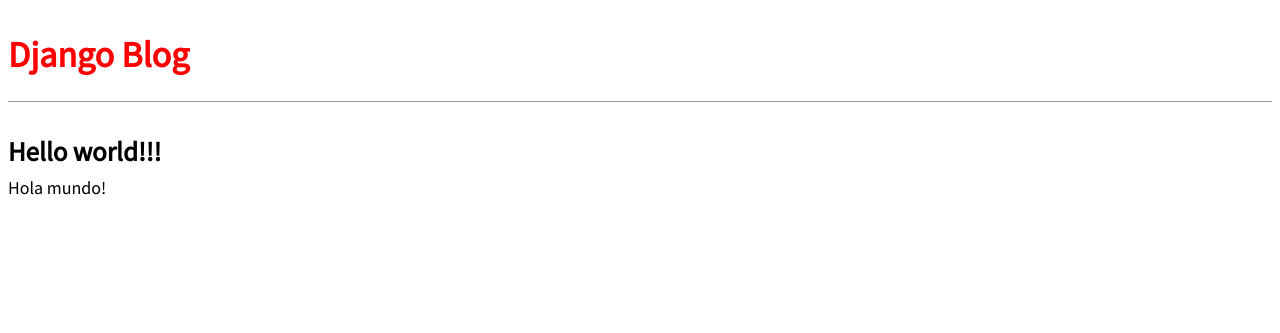
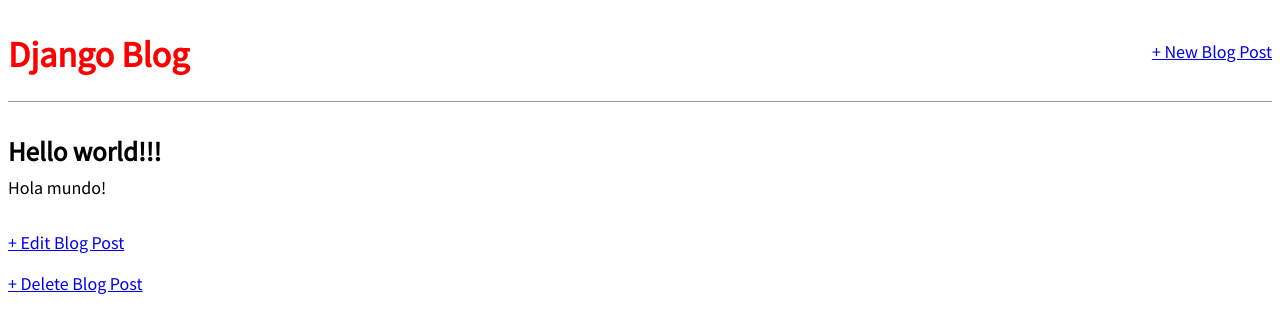
Before and after one commit to miguelrodriguez8/112_django_cr, a Django app: page /post/1/ in a window 1280 px wide. Shown: the top 333 px of the page. Run offline with Django 3.2, Linux system fonts and the light colour scheme; data comes from the database, SQL or seed files in the repository; both versions use the stored data as it was after the commit.

Commit message:
updated blog project

```diff
--- a/blog/models.py
+++ b/blog/models.py
@@ -1,4 +1,5 @@
 from django.db import models
+from django.urls import reverse
 
 class Post(models.Model):
     title = models.CharField(max_length=200)
@@ -7,3 +8,6 @@
 
     def __str__(self):
        return self.title
+
+    def get_absolute_url(self):
+        return reverse('post_detail', args=[str(self.id)])
--- a/blog/urls.py
+++ b/blog/urls.py
@@ -1,7 +1,10 @@
 from django.urls import path
-from .views import BlogListView, BlogDetailView
+from .views import BlogListView, BlogDetailView, BlogCreateView, BlogUpdateView, BlogDeleteView
 
 urlpatterns = [
+    path('post/<int:pk>/delete/', BlogDeleteView.as_view(), name='post_delete'),
+    path('post/<int:pk>/edit/', BlogUpdateView.as_view(), name='post_edit'),
+    path('post/new/', BlogCreateView.as_view(), name='post_new'),
     path('post/<int:pk>/', BlogDetailView.as_view(), name='post_detail'),
-    path('', BlogListView.as_view(), name='home')
+    path('', BlogListView.as_view(), name='home'),
 ]
--- a/blog/views.py
+++ b/blog/views.py
@@ -1,7 +1,8 @@
 from django.shortcuts import render
 from django.views.generic import ListView, DetailView
+from django.views.generic.edit import CreateView, UpdateView, DeleteView
+from django.urls import reverse_lazy
 from .models import Post
-
 
 class BlogListView(ListView):
     model = Post
@@ -11,6 +12,17 @@
     model = Post
     template_name = 'post_detail.html'
 
+class BlogCreateView(CreateView):
+    model = Post
+    template_name = 'post_new.html'
+    fields = ['title', 'author', 'body']
 
+class BlogUpdateView(UpdateView):
+    model = Post
+    template_name = 'post_edit.html'
+    fields = ['title', 'body']
 
-# Create your views here.
+class BlogDeleteView(DeleteView):
+    model = Post
+    template_name = 'post_delete.html'
+    success_url = reverse_lazy('home')
--- a/config/urls.py
+++ b/config/urls.py
@@ -19,5 +19,6 @@
 
 urlpatterns = [
     path('admin/', admin.site.urls),
+    path('accounts/', include('django.contrib.auth.urls')),
     path('', include('blog.urls')),
 ]
--- /dev/null
+++ b/requirements.txt
@@ -0,0 +1,5 @@
+asgiref==3.2.10
+Django==3.1.2
+pytz==2020.1
+shell==1.0.1
+sqlparse==0.4.1
--- a/templates/base.html
+++ b/templates/base.html
@@ -5,13 +5,18 @@
     <link rel="stylesheet" href="{% static 'css/base.css' %}">
     <link href="https://fonts.googleapis.com/css?family=Source+Sans+Pro:400" rel="stylesheet">
     <link href="{% static 'css/base.css' %}" rel="stylesheet">
+</head>
+
 <body>
+    <div>
         <header>
-            <h1>
-                <a href="{% url 'home' %}">Django Blog</a>
-            </h1>
+            <div class="nav-left">
+                <h1><a href="{% url 'home' %}">Django Blog</a></h1>
+            </div>
+            <div class="nav-right">
+                <a href="{% url 'post_new' %}">+ New Blog Post</a>
+            </div>
         </header>
-        <div>
         {% block content %}
         {% endblock content %}
     </div>
--- a/templates/post_detail.html
+++ b/templates/post_detail.html
@@ -6,4 +6,6 @@
         <p>{{ object.body }}</p>
     </div>
 
+    <p><a href="{% url 'post_edit' post.pk %}">+ Edit Blog Post</a></p>
+    <p><a href="{% url 'post_delete' post.pk %}">+ Delete Blog Post</a></p>
 {% endblock content %}
```
Also changed, not shown: blog/tests.py (+24 -1 lines), static/css/base.css (+93 -0 lines), templates/post_delete.html (added, +9 -0 lines), templates/post_edit.html (added, +10 -0 lines), templates/post_new.html (added, +10 -0 lines), db.sqlite3, 1 other file. Lines whose indentation alone changed are shown as unchanged.
